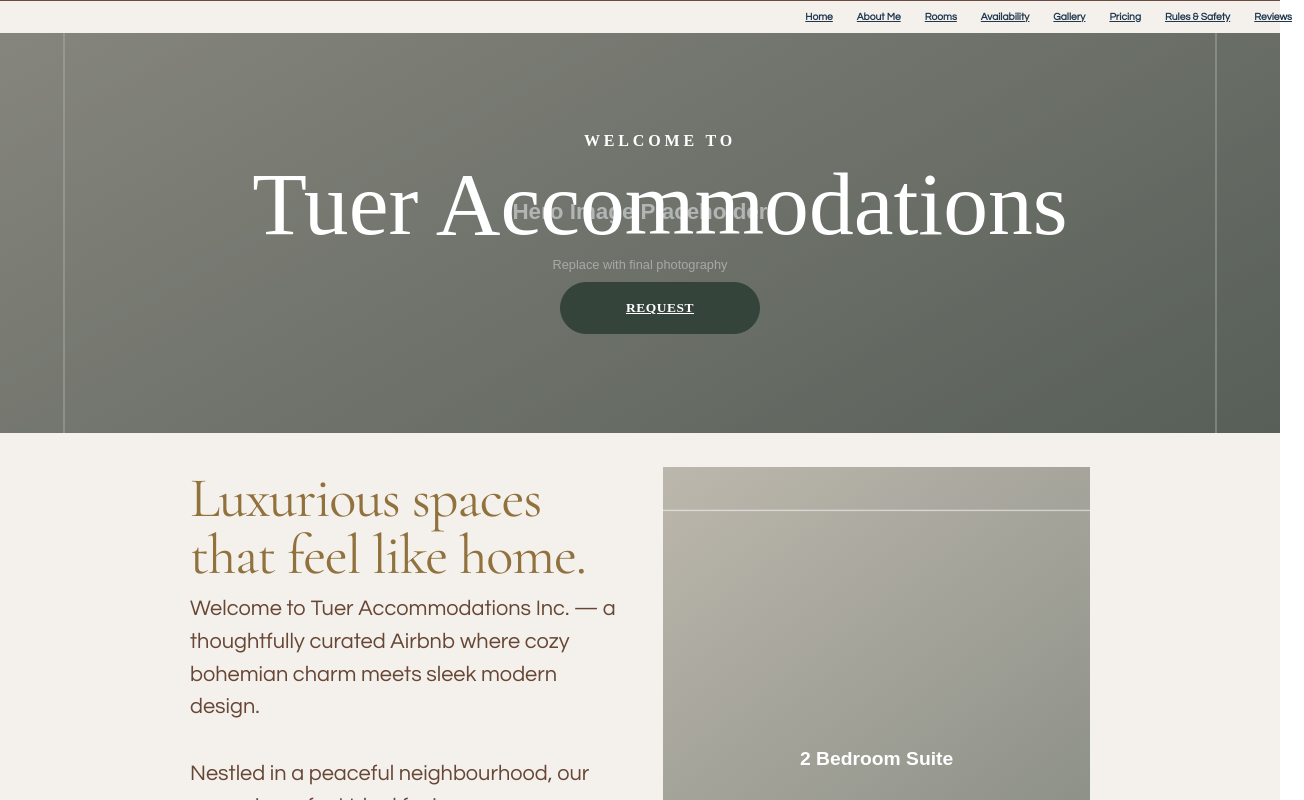
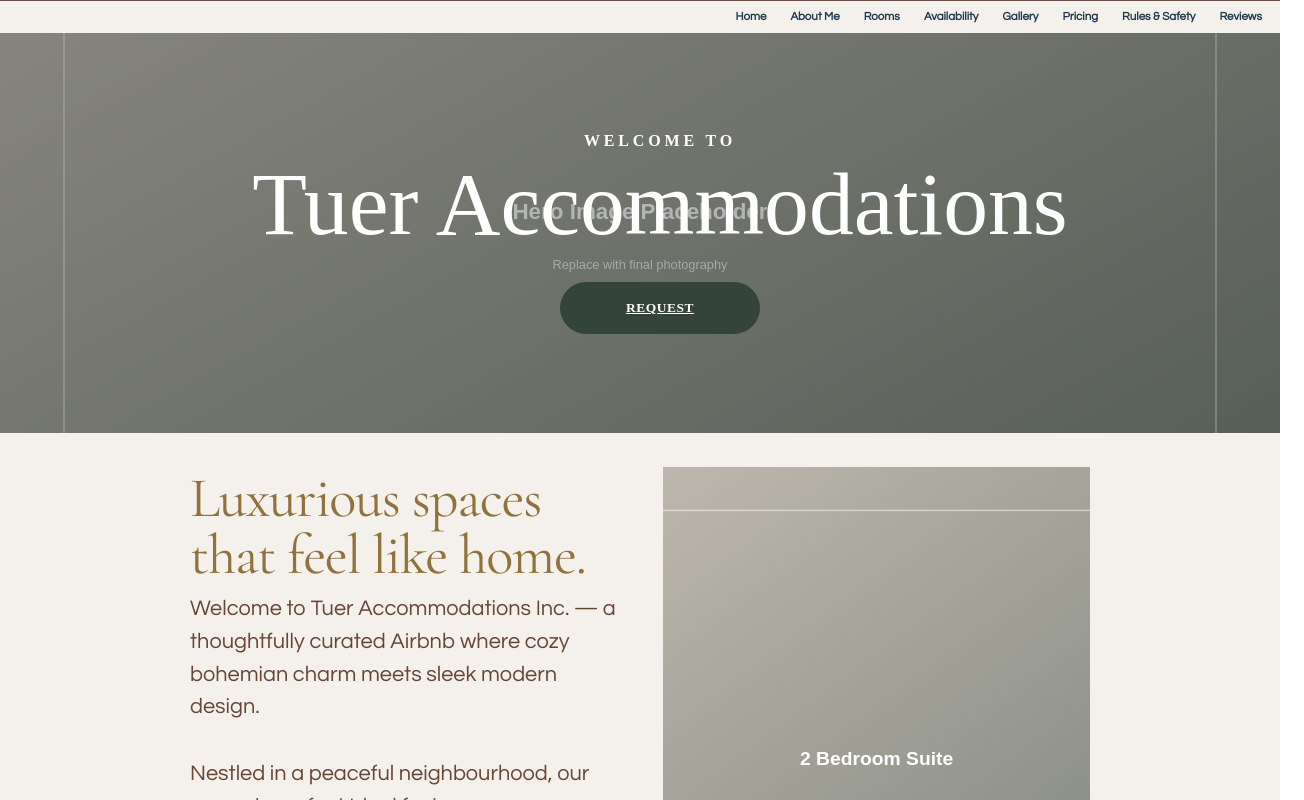
Before and after one commit to Fauxbear95/tuer-accomodations, a React (Vite) app: page / in a window 1280 px wide. Shown: the top 800 px of the page, 1304 px wide, since content can reach past the window. Built offline with nearby package versions, Linux system fonts and the light colour scheme.

Commit message:
Refine navigation styling and scrollbar spacing

```diff
--- a/src/nav-bar.css
+++ b/src/nav-bar.css
@@ -1,6 +1,8 @@
 /* Navigation bar */
 
 .site-header {
+  width: 100%;
+  box-sizing: border-box;
   border-top: 1px solid #6b4a3f;
   border-bottom: 0;
   background: #f4f1ed;
@@ -9,10 +11,11 @@
 
 .header-inner {
   width: 100%;
-  max-width: none;
+  max-width: 100%;
   min-height: 32px;
   margin: 0;
-  padding: 0 12px;
+  padding: 0 18px 0 12px;
+  box-sizing: border-box;
   display: flex;
   align-items: center;
   justify-content: flex-end;
@@ -24,23 +27,26 @@
   gap: 24px;
   color: #20384d;
   font-family: "Questrial", Arial, sans-serif;
-  font-size: 0.64rem;
-  font-weight: 700;
+  font-size: 0.72rem;
+  font-weight: 800;
   line-height: 1;
 }
 
 .primary-nav > a {
   color: #20384d;
+  font-weight: 800;
+  text-decoration: none;
 }
 
 .primary-nav > a:hover {
   color: #71869a;
+  text-decoration: none;
 }
 
 @media (max-width: 900px) {
   .header-inner {
     min-height: 32px;
-    padding: 0 12px;
+    padding: 0 16px 0 12px;
   }
 
   .menu-toggle {
@@ -50,6 +56,6 @@
   .primary-nav {
     top: 32px;
     margin-left: 0;
-    font-size: 0.82rem;
+    font-size: 0.84rem;
   }
 }
```
